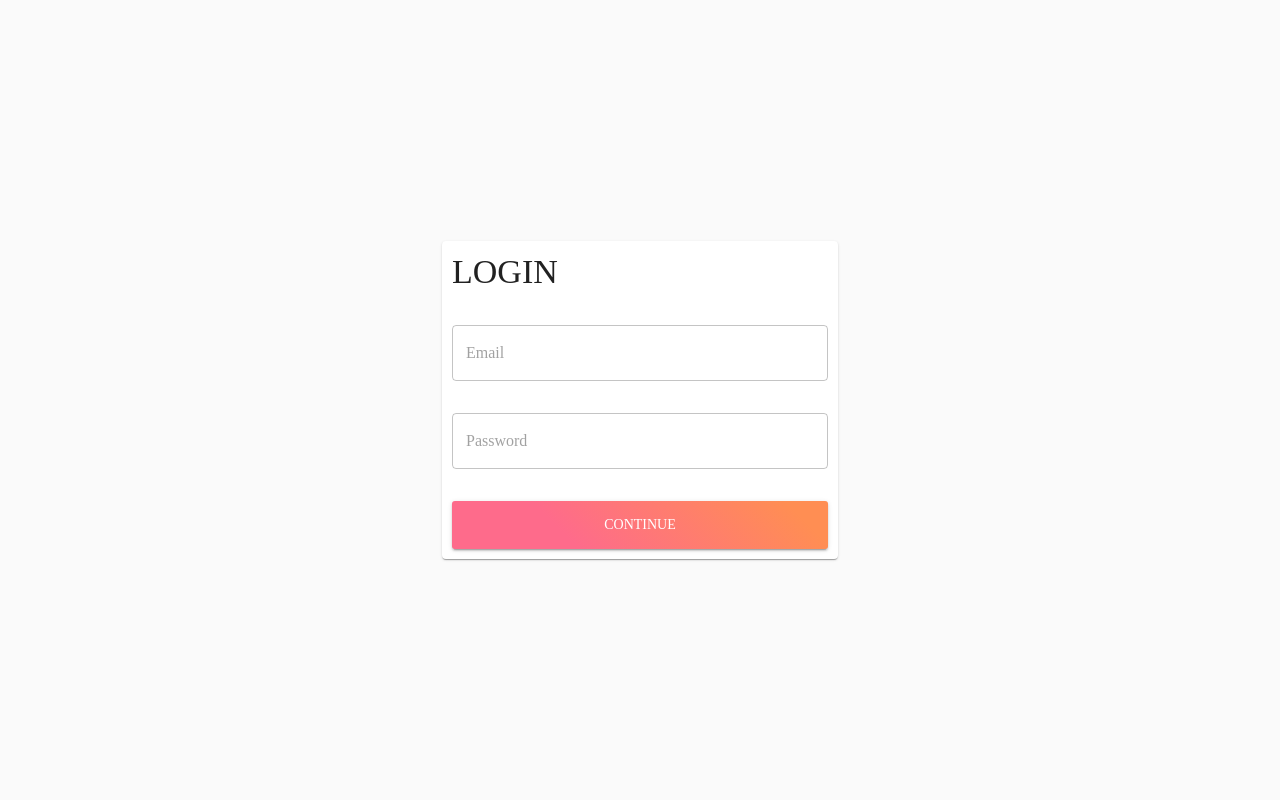
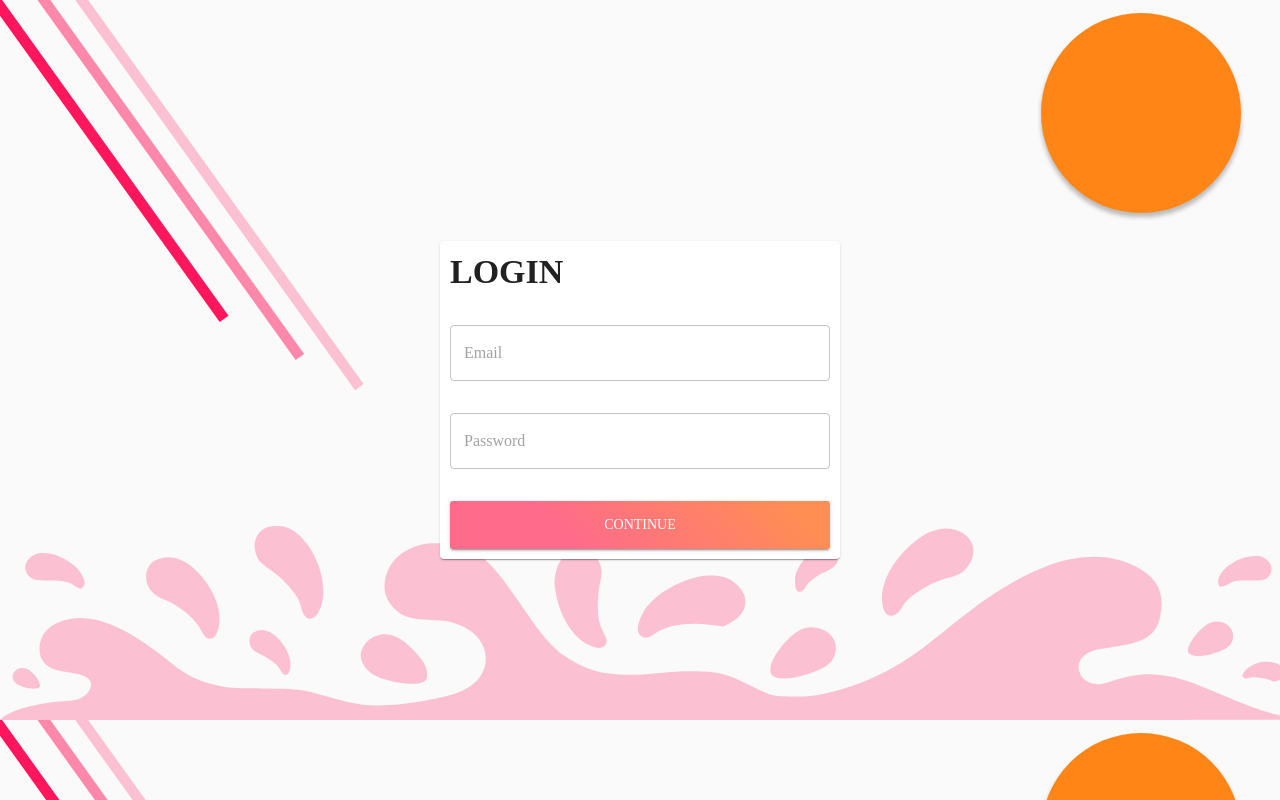
Before and after one commit to rawat4arjuna/Knowlon, a React (Create React App) app: page / in a window 1280 px wide. Built offline with nearby package versions, Linux system fonts and the light colour scheme.

Commit message:
ui updation done

```diff
--- a/src/Theme/lightTheme.js
+++ b/src/Theme/lightTheme.js
@@ -74,6 +74,9 @@ const light = {
   },
   typography: {
     fontFamily: 'comic sans',
+    h4:{
+      fontWeight: 'bold',
+    }
   },
 
 };
--- a/src/component/Containers/containers.js
+++ b/src/component/Containers/containers.js
@@ -2,6 +2,7 @@ import React from 'react';
 import CssBaseline from '@material-ui/core/CssBaseline';
 import { makeStyles } from "@material-ui/styles";
 import Container from '@material-ui/core/Container';
+import background from '../../Img/background.svg'
 const useStyles = makeStyles((theme) => ({
     container: {
       display:'flex',
@@ -16,7 +17,7 @@ export default function Containers(props) {
   return (
     <React.Fragment>
       <CssBaseline />
-      <Container  component="main" maxWidth="xs" className={classes.container}  style={{minHeight:'100vh'}}>
+      <Container  component="main" maxWidth="xs" className={classes.container}  style={{minHeight:'100vh',minWidth:'100vw',backgroundImage:`url(${background})`}}>
         {props.children}
       </Container>
     </React.Fragment>
--- a/src/component/Containers/paper.js
+++ b/src/component/Containers/paper.js
@@ -8,6 +8,7 @@ const useStyles = makeStyles((theme) => ({
     display: 'flex',
     flexDirection: 'column',
     alignItems: 'center',
+    maxWidth:400
   }
   ,
 }));
```
Also changed, not shown: src/Img/background.svg (added).
